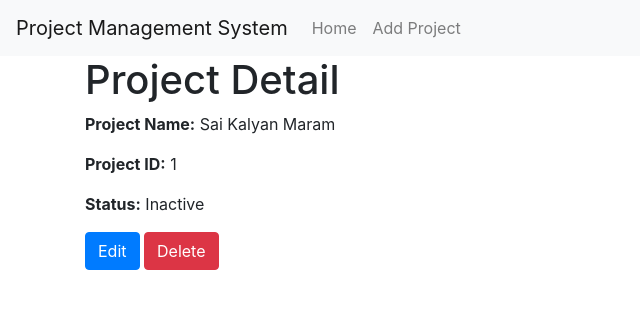
After one commit to harshapalnatiunh/projectmanagement, a Django app: page /project/project_detail/1/ in a window 1280 px wide. The commit adds this page. Shown: the top 309 px of the page, without its empty margins (0-640 px from the left). Run offline with Django 4.2, Linux system fonts and the light colour scheme; data comes from the database, SQL or seed files in the repository; both versions use the stored data as it was after the commit; some libraries are stand-ins or nearby versions.

Commit message:
Add project detail page

```diff
--- a/projectmanagement/projects/urls.py
+++ b/projectmanagement/projects/urls.py
@@ -1,6 +1,6 @@
 from django.contrib import admin
 from django.urls import path
-from .views import project_home, add_project, edit_project, delete_project
+from .views import*
 
 urlpatterns = [
     path('admin/', admin.site.urls),
@@ -8,4 +8,6 @@ urlpatterns = [
     path("add_project/", add_project, name='add_project'),
     path("edit_project/<int:project_id>/", edit_project, name='edit_project'),
     path("delete_project/<int:project_id>/", delete_project, name='delete_project'),
+  path('project_detail/<int:project_id>/', project_detail, name='project_detail'),
+
 ]
--- a/projectmanagement/projects/views.py
+++ b/projectmanagement/projects/views.py
@@ -14,6 +14,10 @@ def add_project(request):
 def project_home(request):
     projects = project.objects.all()  # Retrieve all projects from the database
     return render(request, "projects/home.html", {'projects': projects})
+
+def project_detail(request, project_id):
+    proj = get_object_or_404(project, id=project_id)
+    return render(request, 'projects/project_detail.html', {'project': proj})
 
 def edit_project(request, project_id):
     proj = get_object_or_404(project, id=project_id)
--- a/projectmanagement/templates/projects/home.html
+++ b/projectmanagement/templates/projects/home.html
@@ -26,6 +26,8 @@
                 <td>
                     <!-- Edit button -->
                     <a href="{% url 'edit_project' proj.id %}" class="btn btn-primary">Edit</a>
+                    <!-- Detial button -->
+<a href="{% url 'project_detail' proj.id %}" class="btn btn-primary">Project Details</a>
                     <!-- Delete button -->
                     <form action="{% url 'delete_project' proj.id %}" method="post" style="display: inline;">
                         {% csrf_token %}
--- /dev/null
+++ b/projectmanagement/templates/projects/project_detail.html
@@ -0,0 +1,18 @@
+<!-- project_detail.html -->
+{% extends 'index.html' %}
+
+{% block title %}
+    Project Detail - {{ project.name }}
+{% endblock %}
+
+{% block content %}
+    <h1>Project Detail</h1>
+    <p><strong>Project Name:</strong> {{ project.name }}</p>
+    <p><strong>Project ID:</strong> {{ project.project_id }}</p>
+    <p><strong>Status:</strong> {% if project.project_status %} Active {% else %} Inactive {% endif %}</p>
+    <a href="{% url 'edit_project' project.id %}" class="btn btn-primary">Edit</a>
+    <form action="{% url 'delete_project' project.id %}" method="post" style="display: inline;">
+        {% csrf_token %}
+        <button type="submit" class="btn btn-danger">Delete</button>
+    </form>
+{% endblock %}
```
Also changed, not shown: projectmanagement/db.sqlite3.
